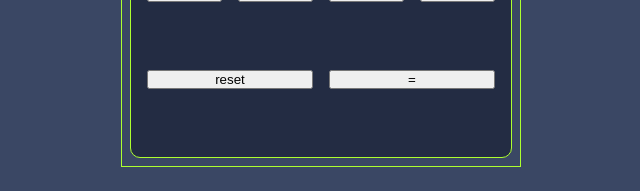
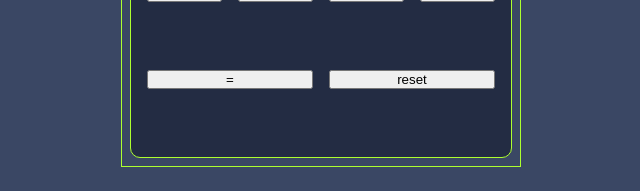
Before and after one commit to TylerDurden230/calculator-app, a React (Vite) app: page / in a window 1280 px wide. Shown: the part 553-744 px from the top of the page, without its empty margins (319-959 px from the left). Built offline with nearby package versions, Linux system fonts and the light colour scheme.

Commit message:
ho cambiato tutto

```diff
--- a/src/components/Keyboard.tsx
+++ b/src/components/Keyboard.tsx
@@ -1,81 +1,115 @@
 import { useMemo } from "react";
 import Button from "./Button";
 import { useDispatch, useSelector } from "react-redux";
-import { setDisplay, reset, del, operation, setValue1, setValue2, resetDisplay, equal, sum, subtract, multiply, divide } from "../features/calculator/calculatorSlice";
+import { setDisplay, reset, del, setValue1, setValue2, resetDisplay } from "../features/calculator/calculatorSlice";
+import { ButtonType } from "../types/types";
 
 const Keyboard = () => {
 
   const dispatch = useDispatch();
   const calculatorState = useSelector((state: any) => state.calculator);
 
-  const valutation = () => {
-    if (calculatorState.value1 === null) {
-      console.log("1ST IF -> value1: ", calculatorState.value1)
-      dispatch(setValue1(calculatorState.display));
-      dispatch(resetDisplay());
+  const handleDigit = (buttonValue : string) => {
+    console.log("handledigit")
+    if (!calculatorState.value1.isSet){
+      console.log("handledigit 1st IF: value1-> ", calculatorState.value1)
+      dispatch(setValue1(buttonValue))
     }
-    else if (calculatorState.value1 && calculatorState.value2 === null) {
-      console.log("2ND IF -> value1: ", calculatorState.value1)
-      dispatch(setValue2(calculatorState.display));
-    }
-    else {
-      console.log("3rd IF -> value1 e value 2: ", calculatorState.value1, calculatorState.value2)
-      dispatch(setValue1(calculatorState.result));
-      dispatch(setValue2(null));
-    }
+    else if (calculatorState.value1.isSet && !calculatorState.value2.isSet)
+      dispatch(setValue2(buttonValue))
+
   }
-
-  const handleEqual = (operator : string) => {
-    if (calculatorState.value1 !== null && calculatorState.value2 !== null) {
-      if (operator === "+") {
-        dispatch(sum());
-        dispatch(setDisplay(calculatorState.result));
-      }
-      else if (operator === "-") {
-        dispatch(subtract());
-      }
-      else if (operator === "x") {
-        dispatch(multiply());
-      }
-      else if (operator === "/") {
-        dispatch(divide());
-    }
-  }
-}
 
   const displayButtons = useMemo(() => {
     const buttons = [
-      7,
-      8,
-      9,
-      "del",
-      4,
-      5,
-      6,
-      "+",
-      1,
-      2,
-      3,
-      "-",
-      ".",
-      0,
-      "/",
-      "x",
-      "reset",
-      "=",
+      {
+        value: "7",
+        type: ButtonType.DIGIT
+      },
+      {
+        value: "8",
+        type: ButtonType.DIGIT
+      },
+      {
+        value: "9",
+        type: ButtonType.DIGIT
+      },
+      {
+        value: "del",
+        type: ButtonType.DEL
+      },
+      {
+        value: "4",
+        type: ButtonType.DIGIT
+      },
+      {
+        value: "5",
+        type: ButtonType.DIGIT
+      },
+      {
+        value: "6",
+        type: ButtonType.DIGIT
+      },
+      {
+        value: "+",
+        type: ButtonType.OPERATOR
+      },
+      {
+        value: "1",
+        type: ButtonType.DIGIT
+      },
+      {
+        value: "2",
+        type: ButtonType.DIGIT
+      },
+      {
+        value: "3",
+        type: ButtonType.DIGIT
+      },
+      {
+        value: "-",
+
+        type: ButtonType.OPERATOR
+      },
+      {
+        value: ".",
+        type: ButtonType.DIGIT
+      },
+      {
+        value: "0",
+        type: ButtonType.DIGIT
+      },
+      {
+        value: "/",
+        type: ButtonType.OPERATOR
+      },
+      {
+        value: "x",
+        type: ButtonType.OPERATOR
+      },
+      {
+        value: "=",
+        type: ButtonType.OPERATOR
+      },
+      {
+        value: "reset",
+        type: ButtonType.RESET
+      }
+
     ];
 
-    return buttons.map((button, index) => {
-      if (button === "del")
-        return <Button value={button} key={index} func1={() => dispatch(del())} />
-      if (button === "=")
-        return <Button value={button} key={index} className="half-width-button" func1={() => handleEqual(calculatorState.operator)} />
-      if (button === "reset")
-        return <Button value={button} key={index} className="half-width-button" func1={() => dispatch(reset())} />
-      if (button === "+" || button === "-" || button === "x" || button === "/")
-        return <Button value={button} key={index} func1={() => dispatch(operation(button))} func2={valutation} />;
-      else
-        return <Button value={button} key={index} func1={() => dispatch(setDisplay(button))} />;
+    return buttons.map((button) => {
+      if (button.type === ButtonType.DEL)
+        return <Button value={button.value} key={button.value} func1={() => dispatch(del())} />
+      if (button.type === ButtonType.RESET)
+        return <Button value={button.value} key={button.value} className="half-width-button" func1={() => dispatch(reset())} />
+      if (button.type === ButtonType.OPERATOR){
+        if (button.value === "=")
+          return <Button value={button.value} key={button.value} className="half-width-button" func1={() => console.log("EQUAL")} />
+        else
+          return <Button value={button.value} key={button.value} func1={() => console.log("operator func1")} func2={() => console.log(" operator func2")} />;
+      }
+      return <Button value={button.value} key={button.value} func1={() => handleDigit(button.value)} />;
     });
   }, [calculatorState, dispatch]);
 
--- a/src/features/calculator/calculatorSlice.ts
+++ b/src/features/calculator/calculatorSlice.ts
@@ -1,18 +1,24 @@
 import { createSlice } from "@reduxjs/toolkit"
-import { useDispatch } from "react-redux";
+import {OperationValue, Operator } from "../../types/types";
 
 interface CalculatorState {
     display: string,
-    value1: number |  null;
-    value2: number | null;
-    operator: string;
+    value1: OperationValue;
+    value2: OperationValue;
+    operator: Operator | "" | null;
     result: number | null;
 }
 
 const initialState: CalculatorState = {
     display: "",
-    value1: null,
-    value2: null,
+    value1: {
+        value: "",
+        isSet: false
+    },
+    value2: {
+        value: "",
+        isSet: false
+    },
     operator: "",
     result: null
 };
@@ -33,63 +39,29 @@ const calculatorSlice = createSlice({
         del: (state: CalculatorState) => {
             state.display = state.display.slice(0, -1)
         },
-        equal: (state: CalculatorState, action) => {
-            if (state.operator === "+") {
-                state.result = state.value1! + state.value2!
-            }
-            else if (state.operator === "-") {
-                state.result = state.value1! - state.value2!
-            }
-            else if (state.operator === "x") {
-                state.result = state.value1! * state.value2!
-            }
-            else if (state.operator === "/") {
-                state.result = state.value1! / state.value2!
-            }
-        },
         setValue1: (state: CalculatorState, action) => {
-            typeof action.payload === "string" ? state.value1 = parseFloat(action.payload) :
-            state.value1 = action.payload
+/*             typeof action.payload === "string" ? state.value1 = parseFloat(action.payload) :
+            state.value1 = action.payload */
+            state.value1.value += action.payload;
         },
         setValue2: (state: CalculatorState, action) => {
-            typeof action.payload === "string" ? state.value2 = parseFloat(action.payload) :
-            state.value2 = action.payload
-        },
-        sum: (state: CalculatorState) => {
-            state.result = state.value1! + state.value2!
-        },
-        subtract: (state: CalculatorState) => {
-            state.result = state.value1 - state.value2
-        },
-        multiply: (state: CalculatorState) => {
-            state.result = state.value1 * state.value2
-        },
-        divide: (state: CalculatorState) => {
-            state.result = state.value1 / state.value2
+            state.value1.value += action.payload;
         },
         reset: (state: CalculatorState) => {
             state.result = null;
-            state.value1 = null;
-            state.value2 = null;
+            state.value1 = {
+                value: "",
+                isSet: false
+            },
+            state.value2 = {
+                value: "",
+                isSet: false
+            },
             state.display = ""
-        },
-        operation: (state: CalculatorState, action) => {
-            if (action.payload === "+") {
-                state.operator = "+"
-            }
-            else if (action.payload === "-") {
-                state.operator = "-"
-            }
-            else if (action.payload === "x") {
-                state.operator = "x"
-            }
-            else if (action.payload === "/") {
-                state.operator = "/"
-            }
-        },
+        }
 
     }
 })
 
-export const { sum, subtract, multiply, divide, reset, setDisplay, setValue1, setValue2, del, equal, operation, resetDisplay } = calculatorSlice.actions
+export const {reset, setDisplay, setValue1, setValue2, del, resetDisplay } = calculatorSlice.actions
 export default calculatorSlice.reducer
--- /dev/null
+++ b/src/types/types.ts
@@ -0,0 +1,14 @@
+export enum ButtonType {
+    DIGIT = 'digit',
+    OPERATOR = 'operator',
+    DEL = 'del',
+    RESET = 'reset',
+}
+
+export type OperationValue = {
+    value: string | number,
+    isSet: boolean
+
+}
+
+export type Operator = "+" | "-" | "x" | "/" | "="
```
